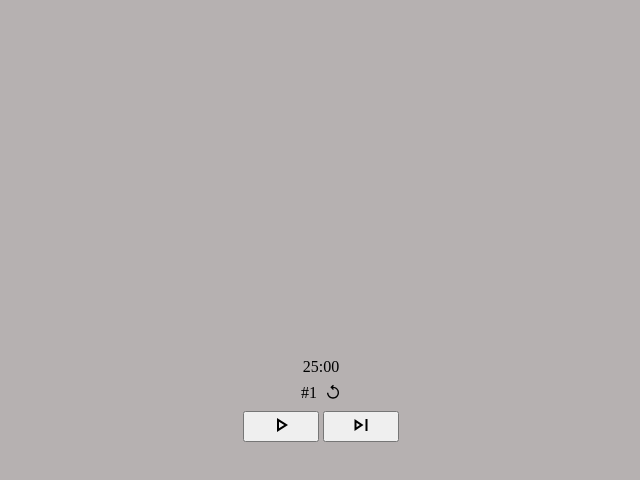
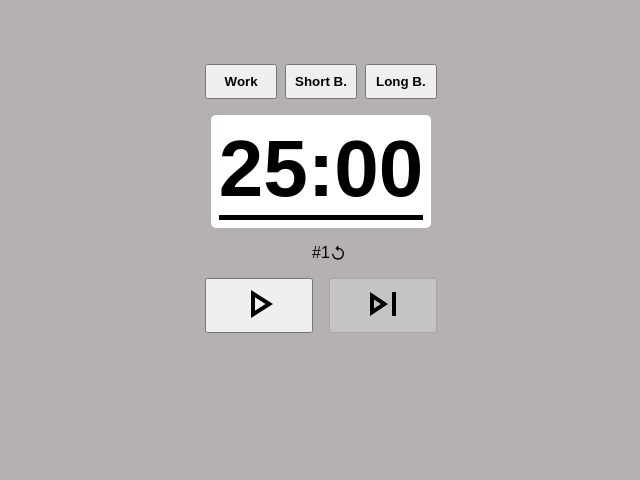
Before and after one commit to GLP94/Pomodoro-Timer, a plain HTML site: page index.html in a window 1280 px wide. Shown: the whole page, without its empty margins (319-959 px from the left). Drawn offline with nearby package versions, Linux system fonts and the light colour scheme.

Commit message:
Add files via upload
* Added work, short break, and long break buttons (technically work, but have no adjustments made for resets and counter);
* Skip button now disables when timer is not running. Should make sure to not disable it if the play button has been pressed at least once.
* Added a progress bar, but not functional;

```diff
--- a/index.html
+++ b/index.html
@@ -13,14 +13,24 @@
     <body>
 
         <main class="container">
+
+            <div class="break-cont">
+                <button class="work" id="work">Work</button>
+                <button class="shortbtn" id="short">Short B.</button>
+                <button class="longbtn" id="long">Long B.</button>
+            </div>
+
             <div class="time-cont">
-                <div class="timer" id="timer">25:00</div>
+                <div class="timer">
+                    <div id="timer">25:00</div>
+                    <div class="progressBar"></div>
+                </div>
                 <div class="countCont"><p>#<span id="pomCounter">1</span></p><button class="resetCount" id="resetCounter"><svg xmlns="http://www.w3.org/2000/svg" height="16px" viewBox="0 -960 960 960" width="16px" fill="#e3e3e3"><path d="M480-80q-75 0-140.5-28.5t-114-77q-48.5-48.5-77-114T120-440h80q0 117 81.5 198.5T480-160q117 0 198.5-81.5T760-440q0-117-81.5-198.5T480-720h-6l62 62-56 58-160-160 160-160 56 58-62 62h6q75 0 140.5 28.5t114 77q48.5 48.5 77 114T840-440q0 75-28.5 140.5t-77 114q-48.5 48.5-114 77T480-80Z"/></svg></button></div>
             </div>
 
             <div class="btn-cont">
-                <button class="start" id="startbtn"><svg xmlns="http://www.w3.org/2000/svg" height="24px" viewBox="0 -960 960 960" width="24px" fill="#e3e3e3"><path d="M320-200v-560l440 280-440 280Zm80-280Zm0 134 210-134-210-134v268Z"/></svg></button>
-                <button class="skip" id="skipbtn"><svg xmlns="http://www.w3.org/2000/svg" height="24px" viewBox="0 -960 960 960" width="24px" fill="#e3e3e3"><path d="M660-240v-480h80v480h-80Zm-440 0v-480l360 240-360 240Zm80-240Zm0 90 136-90-136-90v180Z"/></svg></button>
+                <button class="start" id="startbtn"><svg xmlns="http://www.w3.org/2000/svg" height="48px" viewBox="0 -960 960 960" width="48px" fill="#e3e3e3"><path d="M320-200v-560l440 280-440 280Zm80-280Zm0 134 210-134-210-134v268Z"/></svg></button>
+                <button class="skip" id="skipbtn" disabled><svg xmlns="http://www.w3.org/2000/svg" height="48px" viewBox="0 -960 960 960" width="48px" fill="#e3e3e3"><path d="M660-240v-480h80v480h-80Zm-440 0v-480l360 240-360 240Zm80-240Zm0 90 136-90-136-90v180Z"/></svg></button>
             </div>
         </main>
 
--- a/script.js
+++ b/script.js
@@ -1,20 +1,41 @@
 let minutes = 25;
 let seconds = 0;
-let pauseShort = 5;
-let pauseLong = 15;
 let isPaused = true;
+let isShortBreak = false;
+let isLongBreak = false;
 let timeInterval;
 let counter = 1;
+let timeElapsed = minutes * 60;
 
 const timer = document.getElementById("timer");
 const startTime = document.getElementById("startbtn");
 const skipTime = document.getElementById("skipbtn");
 const counterCont = document.getElementById("pomCounter");
 const resetCont = document.getElementById("resetCounter");
+const workTime = document.getElementById("work");
+const shortTime = document.getElementById("short");
+const longTime = document.getElementById("long");
 
 function formatTime(m, s) {
     return `${String(m).padStart(2, "0")}:${String(s).padStart(2, "0")}`;
 }
+
+workTime.addEventListener("click", () => {
+    timer.innerText = "25:00";
+    minutes = 25;
+})
+
+shortTime.addEventListener("click", () => {
+    timer.innerText = "05:00";
+    minutes = 5;
+    isShortBreak = true;
+})
+
+longTime.addEventListener("click", () => {
+    timer.innerText = "15:00";
+    minutes = 15;
+    isLongBreak = true;
+})
 
 function updateTime() {
     timer.innerText = formatTime(minutes, seconds);
@@ -35,36 +56,35 @@ function updateTime() {
 }
 
 startTime.addEventListener("click", () => {
-
     if (!isPaused) {
         clearInterval(timeInterval);
         timeInterval = "";
         isPaused = true;
-        startTime.innerHTML = `<svg xmlns="http://www.w3.org/2000/svg" height="24px" viewBox="0 -960 960 960" width="24px" fill="#e3e3e3"><path d="M320-200v-560l440 280-440 280Zm80-280Zm0 134 210-134-210-134v268Z"/></svg>`;
+        skipTime.disabled = true;
+        startTime.innerHTML = `<svg xmlns="http://www.w3.org/2000/svg" height="48px" viewBox="0 -960 960 960" width="48px" fill="#e3e3e3"><path d="M320-200v-560l440 280-440 280Zm80-280Zm0 134 210-134-210-134v268Z"/></svg>`;
     } else {
         if (!timeInterval) {
             timeInterval = setInterval(updateTime, 1000);
             isPaused = false;
-            startTime.innerHTML = `<svg xmlns="http://www.w3.org/2000/svg" height="24px" viewBox="0 -960 960 960" width="24px" fill="#e3e3e3"><path d="M520-200v-560h240v560H520Zm-320 0v-560h240v560H200Zm400-80h80v-400h-80v400Zm-320 0h80v-400h-80v400Zm0-400v400-400Zm320 0v400-400Z"/></svg>`;
+            skipTime.disabled = false;
+            startTime.innerHTML = `<svg xmlns="http://www.w3.org/2000/svg" height="48px" viewBox="0 -960 960 960" width="48px" fill="#e3e3e3"><path d="M520-200v-560h240v560H520Zm-320 0v-560h240v560H200Zm400-80h80v-400h-80v400Zm-320 0h80v-400h-80v400Zm0-400v400-400Zm320 0v400-400Z"/></svg>`;
         }
     }
-
 });
 
 skipTime.addEventListener("click", () => {
-
-    if (timeInterval){
+    if (!isPaused) {
         clearInterval(timeInterval);
         timeInterval = "";
         timer.innerText = "25:00";
         minutes = 25;
         seconds = 0;
         isPaused = true;
+        skipTime.disabled = true;
         counter++;
         counterCont.innerText = +counter;
-        startTime.innerHTML = `<svg xmlns="http://www.w3.org/2000/svg" height="24px" viewBox="0 -960 960 960" width="24px" fill="#e3e3e3"><path d="M320-200v-560l440 280-440 280Zm80-280Zm0 134 210-134-210-134v268Z"/></svg>`;
+        startTime.innerHTML = `<svg xmlns="http://www.w3.org/2000/svg" height="48px" viewBox="0 -960 960 960" width="48px" fill="#e3e3e3"><path d="M320-200v-560l440 280-440 280Zm80-280Zm0 134 210-134-210-134v268Z"/></svg>`;
     }
-
 });
 
 resetCont.addEventListener("click", () => {
--- a/stylesheet.css
+++ b/stylesheet.css
@@ -6,9 +6,14 @@
 
 body {
     background-color: rgb(182, 177, 177);
-    display: grid;
-    place-items: center;
+    display: flex;
+    justify-content: center;
     height: 100vh;
+    font-family: sans-serif;
+}
+
+.container{
+    margin: 4rem 1rem;
 }
 
 .time-cont{
@@ -16,27 +21,64 @@ body {
     justify-content: center;
     align-items: center;
     flex-direction: column;
+    margin: 1rem 0 0 0;
+    .timer{
+        font-size: 5rem;
+        font-weight: 800;
+        padding: 0.5rem;
+        border-radius: 5px;
+        background: white;
+    }
 }
 
-.start,
-.skip{
-    padding: 0 1.5rem;
+.btn-cont{
+    display: grid;
+    grid-template-columns: 1fr 1fr;
+    gap: 1rem;
+    justify-content: center;
 }
 
 .countCont{
-    display: grid;
-    grid-template-columns: 1fr 1fr;
+    display: flex;
     place-content: center;
-    gap: 0.5rem;
-    margin: 0.5rem;
+    margin: 1rem 0 1rem 1rem;
+    p, button{
+        display: flex;
+        align-items: center;
+    }
 }
 
 .resetCount{
     border: none;
     background: none;
     cursor: pointer;
+    &:hover{
+        animation: spin 2s linear infinite;
+    }
+}
+
+.break-cont{
+    display: grid;
+    grid-template-columns: 1fr 1fr 1fr;
+    gap: 0.5rem;
+    button{
+        padding: 0.5rem;
+        font-weight: 800;
+    }
 }
 
 svg{
     fill: black;
 }
+
+.progressBar{
+    width: 100%;
+    height: 5px;
+    background-color: black;
+}
+
+@keyframes spin {
+    100% {
+        transform: rotate(-360deg);
+    }
+}
```
